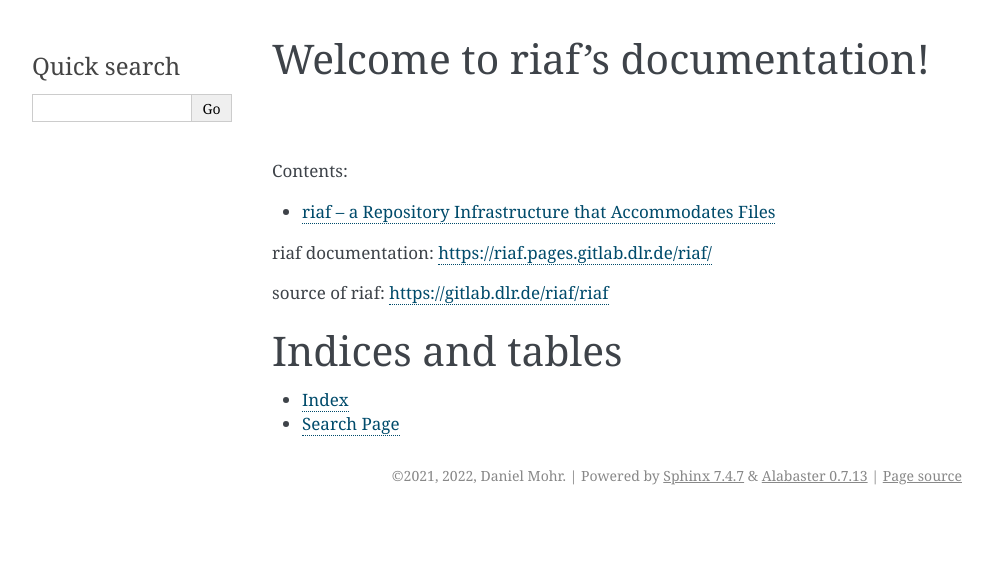
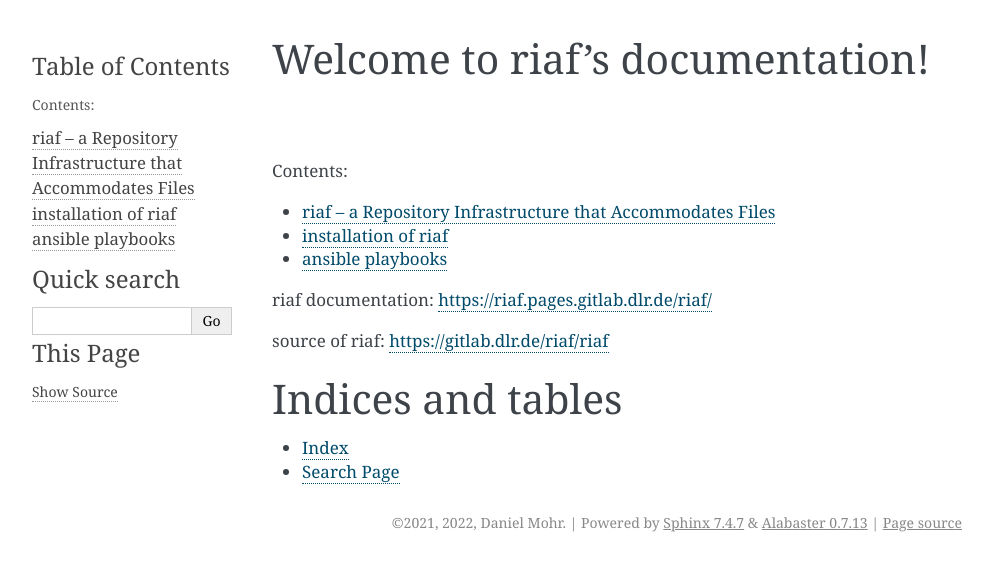
Before and after one commit to dlr-pa/riaf, a Sphinx documentation site: the page built from source/index.rst, in a window 1280 px wide. Shown: the top 571 px of the page, without its empty margins (148-1141 px from the left). Built offline with Sphinx 7.4.7, drawn with Linux system fonts in a browser that asks for light colours; some of the changed lines change nothing that is shown.

Commit message:
added installation section

```diff
--- /dev/null
+++ b/source/ansible_playbooks.rst
@@ -0,0 +1,100 @@
+ansible playbooks
+=================
+
+To simplify the installation process of riaf we wrote a few
+ansible playbooks. This allows a more precise description of the installation
+tasks. But of cause you should check the playbooks and maybe adapt them for
+your setting.
+
+play_install_zfs.yaml
+---------------------
+
+:download:`play_install_zfs.yaml <../ansible_playbooks/ubuntu_20.04/play_install_zfs.yaml>`
+
+.. include:: ../ansible_playbooks/ubuntu_20.04/play_install_zfs.yaml
+   :literal:
+
+It uses the task :download:`task_install_zfs.yaml <../ansible_playbooks/ubuntu_20.04/task_install_zfs.yaml>`:
+
+.. include:: ../ansible_playbooks/ubuntu_20.04/task_install_zfs.yaml
+   :literal:
+
+play_install_riaf.yaml
+----------------------
+
+:download:`play_install_riaf.yaml <../ansible_playbooks/ubuntu_20.04/play_install_riaf.yaml>`
+
+.. include:: ../ansible_playbooks/ubuntu_20.04/play_install_riaf.yaml
+   :literal:
+
+It uses the following tasks and handler:
+
+:download:`task_install_riaf_packages.yaml <../ansible_playbooks/ubuntu_20.04/task_install_riaf_packages.yaml>`:
+
+.. include:: ../ansible_playbooks/ubuntu_20.04/task_install_riaf_packages.yaml
+   :literal:
+
+:download:`task_install_riaf_configuration_gitolite.yaml <../ansible_playbooks/ubuntu_20.04/task_install_riaf_configuration_gitolite.yaml>`:
+
+.. include:: ../ansible_playbooks/ubuntu_20.04/task_install_riaf_configuration_gitolite.yaml
+   :literal:
+
+:download:`task_install_riaf_configuration_sshd.yaml <../ansible_playbooks/ubuntu_20.04/task_install_riaf_configuration_sshd.yaml>`:
+
+.. include:: ../ansible_playbooks/ubuntu_20.04/task_install_riaf_configuration_sshd.yaml
+   :literal:
+
+:download:`task_install_riaf_fuse_git_bare_fs.yaml <../ansible_playbooks/ubuntu_20.04/task_install_riaf_fuse_git_bare_fs.yaml>`:
+
+.. include:: ../ansible_playbooks/ubuntu_20.04/task_install_riaf_fuse_git_bare_fs.yaml
+   :literal:
+
+:download:`task_install_riaf_enable_apache_modules.yaml <../ansible_playbooks/ubuntu_20.04/task_install_riaf_enable_apache_modules.yaml>`:
+
+.. include:: ../ansible_playbooks/ubuntu_20.04/task_install_riaf_enable_apache_modules.yaml
+   :literal:
+
+:download:`task_install_riaf_configuration_apache.yaml <../ansible_playbooks/ubuntu_20.04/task_install_riaf_configuration_apache.yaml>`:
+
+.. include:: ../ansible_playbooks/ubuntu_20.04/task_install_riaf_configuration_apache.yaml
+   :literal:
+
+:download:`task_install_riaf_configuration_apache_gitolite.yaml <../ansible_playbooks/ubuntu_20.04/task_install_riaf_configuration_apache_gitolite.yaml>`:
+
+.. include:: ../ansible_playbooks/ubuntu_20.04/task_install_riaf_configuration_apache_gitolite.yaml
+   :literal:
+
+:download:`handler_install_riaf.yaml <../ansible_playbooks/ubuntu_20.04/handler_install_riaf.yaml>`:
+
+.. include:: ../ansible_playbooks/ubuntu_20.04/handler_install_riaf.yaml
+   :literal:
+
+play_gitolite_home2zfs_filesystem.yaml
+--------------------------------------
+
+:download:`play_gitolite_home2zfs_filesystem.yaml <../ansible_playbooks/ubuntu_20.04/play_gitolite_home2zfs_filesystem.yaml>`
+
+.. include:: ../ansible_playbooks/ubuntu_20.04/play_gitolite_home2zfs_filesystem.yaml
+   :literal:
+
+It uses the task :download:`task_gitolite_home2zfs_filesystem.yaml <../ansible_playbooks/ubuntu_20.04/task_gitolite_home2zfs_filesystem.yaml>`:
+
+.. include:: ../ansible_playbooks/ubuntu_20.04/task_gitolite_home2zfs_filesystem.yaml
+   :literal:
+
+play_update.yaml
+----------------
+
+:download:`play_update.yaml <../ansible_playbooks/ubuntu_20.04/play_update.yaml>`
+
+.. include:: ../ansible_playbooks/ubuntu_20.04/play_update.yaml
+   :literal:
+
+It uses the following tasks and handler:
+
+:download:`task_update.yaml <../ansible_playbooks/ubuntu_20.04/task_update.yaml>`:
+
+.. include:: ../ansible_playbooks/ubuntu_20.04/task_update.yaml
+   :literal:
+
+:download:`task_install_riaf_fuse_git_bare_fs.yaml <../ansible_playbooks/ubuntu_20.04/task_install_riaf_fuse_git_bare_fs.yaml>`
--- a/source/conf.py
+++ b/source/conf.py
@@ -33,7 +33,8 @@
 # ones.
 extensions = ['sphinx.ext.intersphinx',
     'sphinx.ext.mathjax',
-    'sphinx.ext.ifconfig']
+    'sphinx.ext.ifconfig',
+    'sphinx.ext.autosectionlabel']
 
 # Add any paths that contain templates here, relative to this directory.
 templates_path = ['_templates']
@@ -92,6 +93,7 @@
 # a list of builtin themes.
 #
 html_theme = 'alabaster'
+#html_theme = 'nature'
 
 # Theme options are theme-specific and customize the look and feel of a theme
 # further.  For a list of options available for each theme, see the
@@ -109,10 +111,18 @@
 #
 # This is required for the alabaster theme
 # refs: http://alabaster.readthedocs.io/en/latest/installation.html#sidebars
+#html_sidebars = {
+#    '**': [
+#        'relations.html',  # needs 'show_related': True theme option to display
+#        'searchbox.html',
+#    ]
+#}
 html_sidebars = {
     '**': [
         'relations.html',  # needs 'show_related': True theme option to display
+        'globaltoc.html',
         'searchbox.html',
+        'sourcelink.html'
     ]
 }
 
--- a/source/index.rst
+++ b/source/index.rst
@@ -11,6 +11,8 @@
    :caption: Contents:
 
    preamble
+   installation
+   ansible_playbooks
 
 riaf documentation: https://riaf.pages.gitlab.dlr.de/riaf/
 
--- /dev/null
+++ b/source/installation.rst
@@ -0,0 +1,127 @@
+installation of riaf
+====================
+
+requirement
+-----------
+
+To install riaf on a system there are a few requirements to fulfill.
+
+First of all you need a server:
+
+* running Linux (e. g. `Ubuntu <https://ubuntu.com/>`__ 20.04)
+* fully qualified domain name
+* accessible by ssh and https (firewall setting)
+
+I used a virtual machine from a provider in the internet.
+
+zfs data storage
+----------------
+
+If you want to store the data on a zfs file system you should prepare ``/data``
+as a zfs file system and adapt it after :ref:`installation and configuration`.
+
+You can use the ansible playbook :ref:`play_install_zfs.yaml` to create
+``/data`` as a zfs file system pool in this repository, e. g.:
+
+.. code:: sh
+
+    ansible-playbook --ask-vault-pass -l [my_server] -v play_install_zfs.yaml
+
+You should adapt ``task_install_zfs.yaml`` to your needs.
+
+After :ref:`installation and configuration` you can use the ansible playbook
+:ref:`play_gitolite_home2zfs_filesystem.yaml` to adapt it, e. g.:
+
+.. code:: sh
+
+    ansible-playbook --ask-vault-pass -l [my_server] -v play_gitolite_home2zfs_filesystem.yaml
+
+
+installation and configuration
+------------------------------
+
+You can use the ansible playbook :ref:`play_install_riaf.yaml` to install
+and configure riaf, e. g.:
+
+.. code:: sh
+
+    ansible-playbook --ask-vault-pass -l [my_server] -v play_install_riaf.yaml
+
+You will be asked for a few variables. Instead of giving them one by one you
+can also pass them as command line options, e. g.:
+
+.. code:: sh
+
+    ansible-playbook --ask-vault-pass -l [my_server] -v play_install_riaf.yaml \
+    --extra-vars "ssh_adminkey_gitolite='$(cat ~/.ssh/gitolite_admin_fdm_ed25519.pub)'" \
+    --extra-vars "gitolite_user=git" \
+    --extra-vars "gitolite_home=/data/gitolite" \
+    --extra-vars "servername=example.com" \
+    --extra-vars "configfile_gitolite_site=configs/gitolite.conf" \
+    --extra-vars "ssl_cert_crt=https_zertifikat/example.com.crt" \
+    --extra-vars "ssl_cert_key=https_zertifikat/example.com.key" \
+    --extra-vars "gitolite_suexec_wrapper=configs/gitolite-suexec-wrapper.sh" \
+    --extra-vars "index_html=configs/index.html"
+
+With this the following software is installed and configured:
+
+  * [gitolite]_
+  * [fuse_git_bare_fs]_
+  * [sskm]_
+  * [gitolite_web_interface]_
+  * [pydabu]_
+  * [git]_
+  * [WebDAV]_
+  * [git-annex]_
+  * [OpenSSH]_
+  * [apache]_
+
+Further you need to prepare a few additional tools and config files:
+
+You should prepare your ssl certificates.
+
+The apache configuration :download:`gitolite.conf <../ansible_playbooks/ubuntu_20.04/configs/gitolite.conf>` is a good example. It is adapted by the ansible playbook:
+
+.. include:: ../ansible_playbooks/ubuntu_20.04/configs/gitolite.conf
+   :literal:
+   :code: apache
+
+The tool :download:`gitolite-suexec-wrapper.sh <../ansible_playbooks/ubuntu_20.04/configs/gitolite-suexec-wrapper.sh>` is just a small wrapper to use gitolite with both ssh and http mode clients (see `Making repositories available to both ssh and http mode clients <https://gitolite.com/gitolite/contrib/ssh-and-http.html>`_).  It is adapted by the ansible playbook:
+
+.. include:: ../ansible_playbooks/ubuntu_20.04/configs/gitolite-suexec-wrapper.sh
+   :literal:
+   :code: sh
+
+The starting page :download:`index.html <../ansible_playbooks/ubuntu_20.04/configs/index.html>` for the web interface is a very basic example:
+
+.. include:: ../ansible_playbooks/ubuntu_20.04/configs/index.html
+   :literal:
+   :code: html
+
+.. only:: html
+
+  references
+  ___________
+
+.. [gitolite] https://gitolite.com/gitolite/
+.. [fuse_git_bare_fs] https://dlr-pa.github.io/fuse_git_bare_fs/
+.. [sskm] https://gitolite.com/gitolite/contrib/sskm
+.. [gitolite_web_interface] https://github.com/dlr-pa/gitolite_web_interface
+.. [pydabu] https://dlr-pa.gitlab.io/pydabu/
+.. [git] https://git-scm.com/
+.. [WebDAV] http://www.webdav.org/
+.. [git-annex] https://git-annex.branchable.com
+.. [OpenSSH] https://www.openssh.com/
+.. [apache] https://httpd.apache.org/
+
+update
+------
+
+As every system you should update it regularly.
+
+The ansible playbook :ref:`play_update.yaml` can help you, e. g.:
+
+.. code:: sh
+
+    ansible-playbook --ask-vault-pass -l [my_server] -v play_update.yaml \
+    --extra-vars "gitolite_user=git gitolite_home=/data/gitolite"
```
